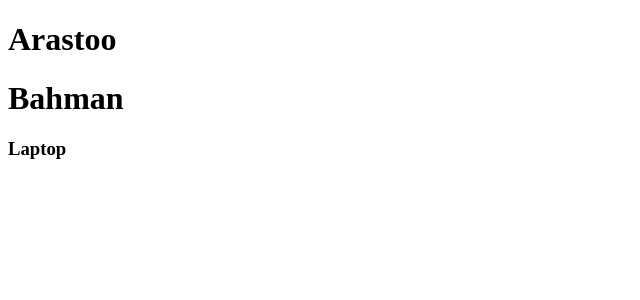
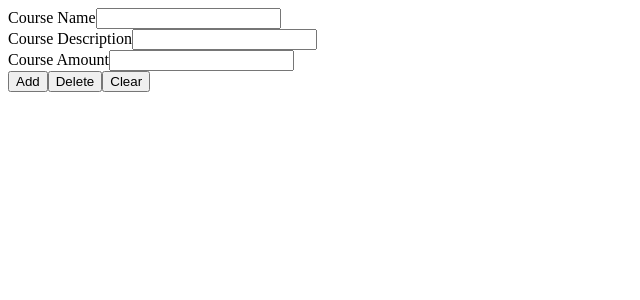
Before and after one commit to arastooghodsi/Havadar-Rep, an Angular app: page / in a window 1280 px wide. Shown: the top 300 px of the page, without its empty margins (0-640 px from the left). Built offline with nearby package versions, Linux system fonts and the light colour scheme.

Commit message:
Add to component template and reactive to project

```diff
--- a/src/app/app.component.html
+++ b/src/app/app.component.html
@@ -1,5 +1 @@
-<h1>Arastoo</h1>
-
-<h1>Bahman</h1>
-
-<h3>Laptop</h3>
+<app-template-forms></app-template-forms>
--- /dev/null
+++ b/src/app/reactive-forms/reactive-forms.component.html
@@ -0,0 +1 @@
+<p>reactive-forms works!</p>
--- /dev/null
+++ b/src/app/reactive-forms/reactive-forms.component.ts
@@ -0,0 +1,15 @@
+import { Component, OnInit } from '@angular/core';
+
+@Component({
+  selector: 'app-reactive-forms',
+  templateUrl: './reactive-forms.component.html',
+  styleUrls: ['./reactive-forms.component.css']
+})
+export class ReactiveFormsComponent implements OnInit {
+
+  constructor() { }
+
+  ngOnInit(): void {
+  }
+
+}
--- /dev/null
+++ b/src/app/template-forms/template-forms.component.html
@@ -0,0 +1,65 @@
+<div class="row">
+  <div class="col-xs-12">
+    <form (ngSubmit)="onSubmit(f)" #f="ngForm">
+      <div class="row">
+        <div class="col-sm-5 form-group">
+          <label for="courseName">Course Name</label>
+          <input
+            type="text"
+            id="courseName"
+            class="form-control"
+            name="courseName"
+            ngModel
+            required>
+        </div>
+        <div class="col-sm-2 form-group">
+          <label for="courseDesc">Course Description</label>
+          <input
+            type="text"
+            id="courseDesc"
+            class="form-control"
+            name="courseDesc"
+            ngModel>
+        </div>
+        <div class="col-sm-2 form-group">
+          <label for="courseAmount">Course Amount</label>
+          <input
+            type="number"
+            id="courseAmount"
+            class="form-control"
+            name="courseAmount"
+            ngModel>
+        </div>
+      </div>
+      <div class="row">
+        <div class="col-xs-12">
+          <button
+            class="btn btn-success"
+            type="submit">Add</button>
+          <button
+            class="btn btn-danger"
+            type="button">Delete</button>
+          <button class="btn btn-primary" type="button" (click)="onClear()">Clear</button>
+        </div>
+      </div>
+    </form>
+  </div>
+</div>
+
+<!--<div class="col-sm-5 form-group">-->
+  <!--<label for="courseName">Course Name</label>-->
+  <!--<input-->
+    <!--type="text"-->
+    <!--id="courseName"-->
+    <!--class="form-control"-->
+    <!--name="courseName"-->
+    <!--ngModel-->
+    <!--required-->
+    <!--#courseName="ngModel">-->
+<!--</div>-->
+<!--<div style="color:red"-->
+     <!--*ngIf="courseName.errors && (courseName.dirty || courseName.touched)">-->
+  <!--<p *ngIf="courseName.errors.required">-->
+    <!--Course Name is required-->
+  <!--</p>-->
+<!--</div>-->
--- /dev/null
+++ b/src/app/template-forms/template-forms.component.ts
@@ -0,0 +1,36 @@
+import { Component, OnInit, OnDestroy, ViewChild } from '@angular/core';
+import { NgForm } from '@angular/forms';
+
+@Component({
+  selector: 'app-template-forms',
+  templateUrl: './template-forms.component.html',
+  styleUrls: ['./template-forms.component.css']
+})
+export class TemplateFormsComponent implements OnInit, OnDestroy {
+
+  constructor() { }
+
+  ngOnInit() {
+  }
+
+  @ViewChild('f') courseForm: NgForm;
+
+  onSubmit(form: NgForm) {
+    console.log("Course Name is : " + form.value.courseName);
+    console.log("Course Desc is : " + form.value.courseDesc);
+    console.log("Course Amount is : " + form.value.courseAmount);
+  }
+
+  onClear() {
+    this.courseForm.reset();
+  }
+
+  onDelete() {
+
+  }
+
+  ngOnDestroy() {
+
+  }
+
+}
```
Also changed, not shown: src/app/app.module.ts (+7 -1 lines), src/app/reactive-forms/reactive-forms.component.css (added), src/app/template-forms/template-forms.component.css (added), 2 other files (tests, documents, lock files or other folders).
